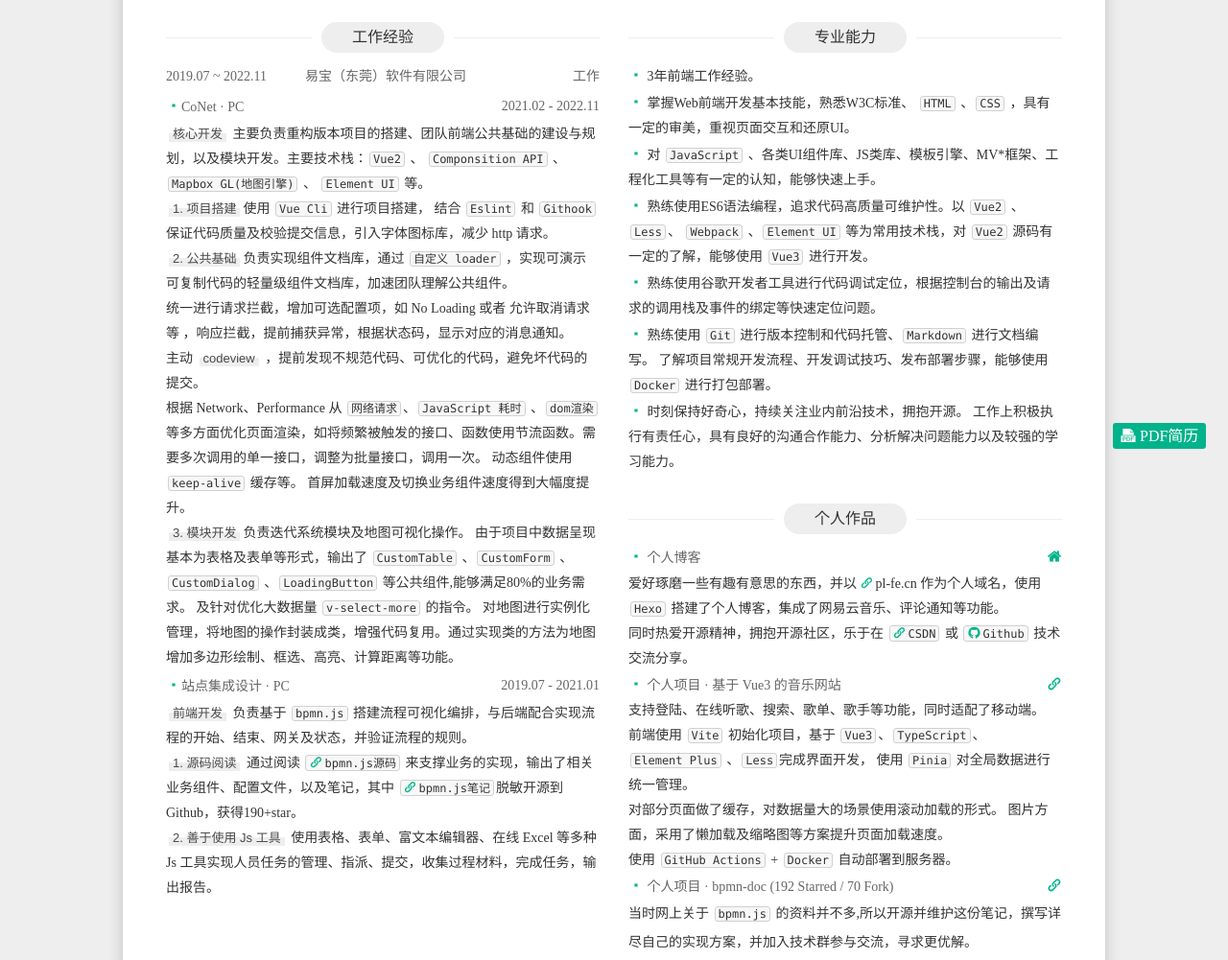
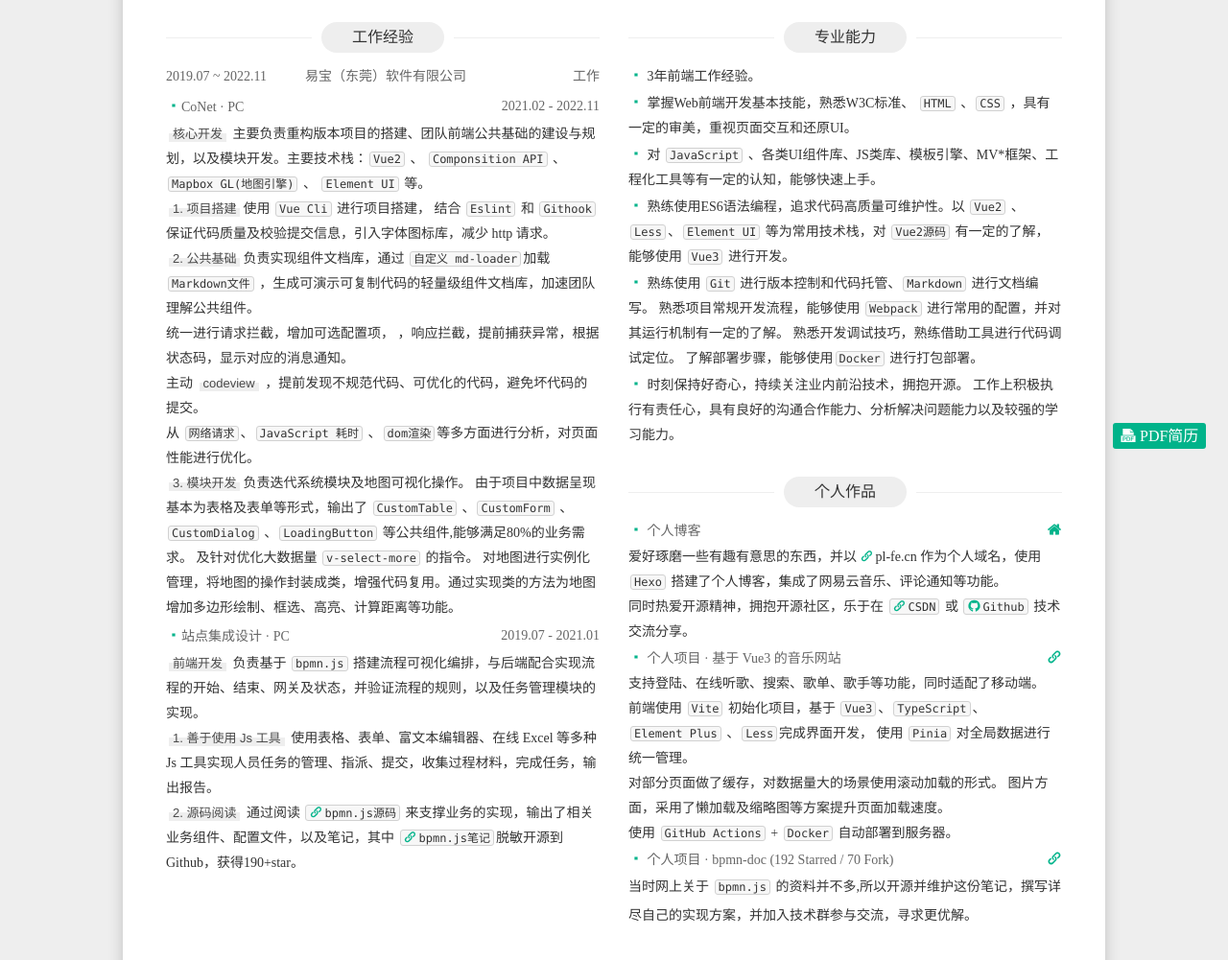
Before and after one commit to PL-FE/resume, a website built with webpack: page src/index.html in a window 1280 px wide. Shown: the part 326-1327 px from the top of the page at 96% size. Built offline with nearby package versions, Linux system fonts and the light colour scheme.

Commit message:
# update 简历

```diff
--- a/src/index.html
+++ b/src/index.html
@@ -103,12 +103,12 @@
                 </p>
                 <p>
                   <em>2. 公共基础</em>负责实现组件文档库，通过
-                  <strong>自定义 loader</strong>
-                  ，实现可演示可复制代码的轻量级组件文档库，加速团队理解公共组件。
+                  <strong>自定义 md-loader</strong>加载
+                  <strong>Markdown文件</strong>
+                  ，生成可演示可复制代码的轻量级组件文档库，加速团队理解公共组件。
                 </p>
                 <p>
-                  统一进行请求拦截，增加可选配置项，如 No Loading 或者
-                  允许取消请求等
+                  统一进行请求拦截，增加可选配置项，
                   ，响应拦截，提前捕获异常，根据状态码，显示对应的消息通知。
                 </p>
                 <p>
@@ -117,11 +117,9 @@
                   ，提前发现不规范代码、可优化的代码，避免坏代码的提交。
                 </p>
                 <p>
-                  根据 Network、Performance 从
+                  从
                   <strong>网络请求</strong>、<strong>JavaScript 耗时</strong>
-                  、<strong>dom渲染</strong>等多方面优化页面渲染，如将频繁被触发的接口、函数使用节流函数。需要多次调用的单一接口，调整为批量接口，调用一次。
-                  动态组件使用<strong>keep-alive</strong> 缓存等。
-                  首屏加载速度及切换业务组件速度得到大幅度提升。
+                  、<strong>dom渲染</strong>等多方面进行分析，对页面性能进行优化。
                 </p>
                 <p>
                   <em>3. 模块开发</em>负责迭代系统模块及地图可视化操作。
@@ -145,10 +143,15 @@
                   <em>前端开发</em>
                   负责基于
                   <strong>bpmn.js</strong>
-                  搭建流程可视化编排，与后端配合实现流程的开始、结束、网关及状态，并验证流程的规则。
+                  搭建流程可视化编排，与后端配合实现流程的开始、结束、网关及状态，并验证流程的规则，以及任务管理模块的实现。
                 </p>
                 <p>
-                  <em>1. 源码阅读</em> 通过阅读
+                  <em>1. 善于使用 Js 工具</em>
+                  使用表格、表单、富文本编辑器、在线 Excel 等多种 Js
+                  工具实现人员任务的管理、指派、提交，收集过程材料，完成任务，输出报告。
+                </p>
+                <p>
+                  <em>2. 源码阅读</em> 通过阅读
                   <strong>
                     <a href="https://github.com/bpmn-io/bpmn-js" target="_blank"
                       ><i class="iconfont icon-link inline"></i>bpmn.js源码</a
@@ -161,11 +164,6 @@
                       ><i class="iconfont icon-link inline"></i>bpmn.js笔记</a
                     > </strong
                   >脱敏开源到 Github，获得190+star。
-                </p>
-                <p>
-                  <em>2. 善于使用 Js 工具</em>
-                  使用表格、表单、富文本编辑器、在线 Excel 等多种 Js
-                  工具实现人员任务的管理、指派、提交，收集过程材料，完成任务，输出报告。
                 </p>
               </div>
             </div>
@@ -200,24 +198,23 @@
                 <p>
                   <i class="iconfont icon-dot"></i>
                   熟练使用ES6语法编程，追求代码高质量可维护性。以
-                  <strong>Vue2</strong> 、<strong>Less</strong>、
-                  <strong>Webpack</strong> 、<strong>Element UI</strong>
+                  <strong>Vue2</strong> 、<strong>Less</strong>、<strong
+                    >Element UI</strong
+                  >
                   等为常用技术栈，对
-                  <strong>Vue2</strong> 源码有一定的了解，能够使用
+                  <strong>Vue2源码</strong> 有一定的了解，能够使用
                   <strong>Vue3</strong> 进行开发。
-                </p>
-                <p>
-                  <i class="iconfont icon-dot"></i>
-                  熟练使用谷歌开发者工具进行代码调试定位，根据控制台的输出及请求的调用栈及事件的绑定等快速定位问题。
                 </p>
                 <p>
                   <i class="iconfont icon-dot"></i>
                   熟练使用 <strong>Git</strong> 进行版本控制和代码托管、<strong
                     >Markdown</strong
                   >
-                  进行文档编写。
-                  了解项目常规开发流程、开发调试技巧、发布部署步骤，能够使用
-                  <strong>Docker</strong> 进行打包部署。
+                  进行文档编写。 熟悉项目常规开发流程，能够使用
+                  <strong>Webpack</strong>
+                  进行常用的配置，并对其运行机制有一定的了解。
+                  熟悉开发调试技巧，熟练借助工具进行代码调试定位。
+                  了解部署步骤，能够使用<strong>Docker</strong> 进行打包部署。
                 </p>
                 <p>
                   <i class="iconfont icon-dot"></i>
```
Also changed, not shown: 1 other file.
